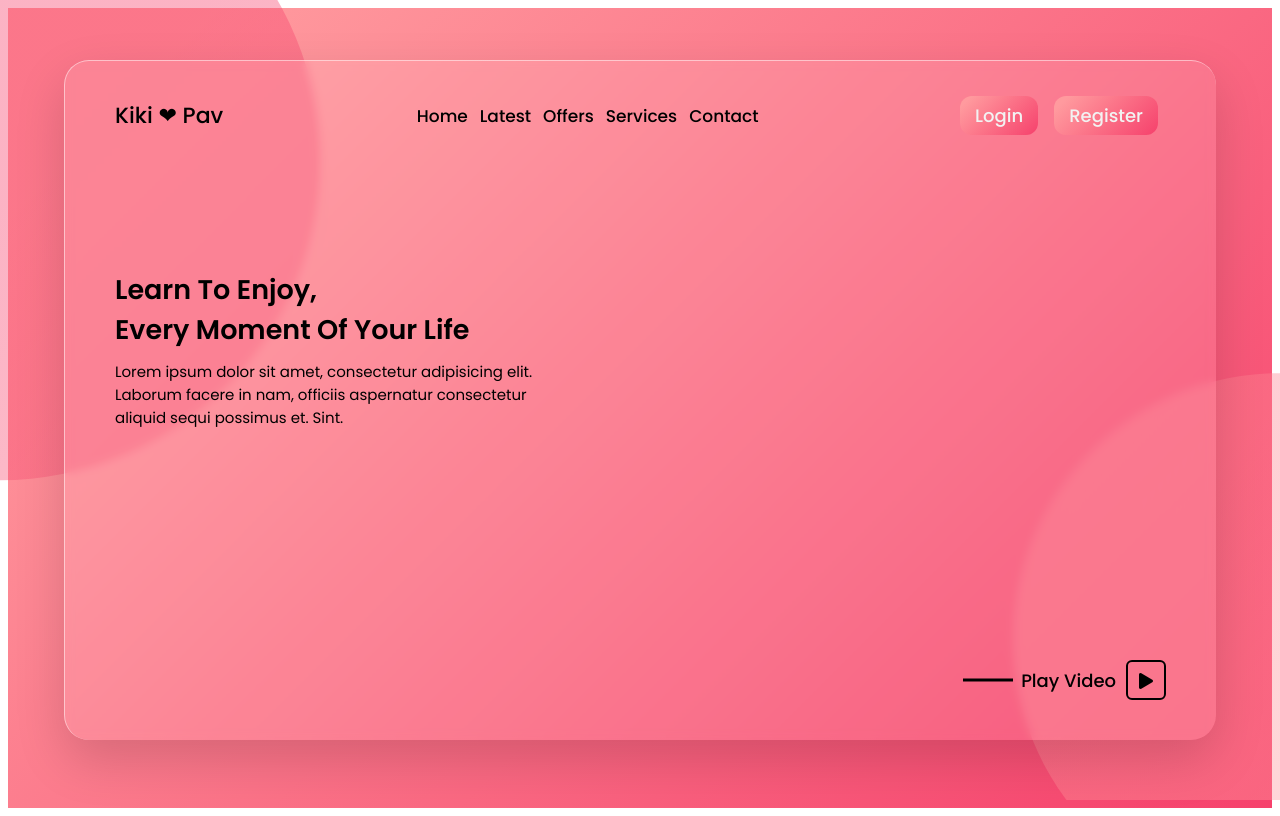
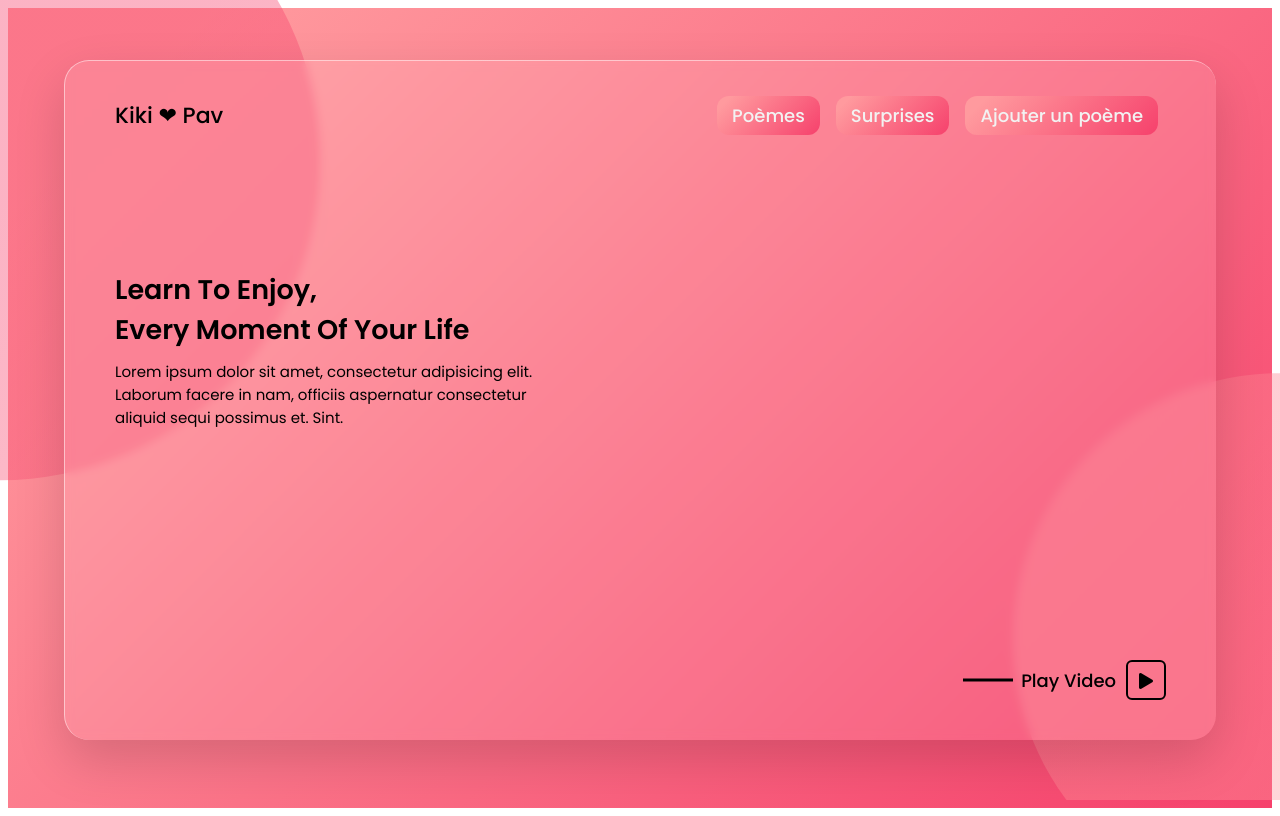
Before and after one commit to Pelpav/KanojoAngular, an Angular app: page /acceuil in a window 1280 px wide. Built offline with nearby package versions, Linux system fonts and the light colour scheme.

Commit message:
Add Poèmes

```diff
--- a/src/app/navbar/navbar.component.html
+++ b/src/app/navbar/navbar.component.html
@@ -2,14 +2,12 @@
     <nav class="navbar">
         <div class="logo"><a href="">Kiki ❤ Pav</a></div>
         <ul class="menu">
-          <li><a href="">Home</a></li>
-          <li><a href="">Latest</a></li>
-          <li><a href="">Offers</a></li>
-          <li><a href="">Services</a></li>
-          <li><a href="">Contact</a></li>
+
         </ul>
         <div class="buttons">
-          <input type="button" value="Login">
-          <input type="button" value="Register">
+          <input type="button" value="Poèmes">
+          <input type="button" value="Surprises">
+          <input type="button" value="Ajouter un poème">
+
         </div>
       </nav>
```
